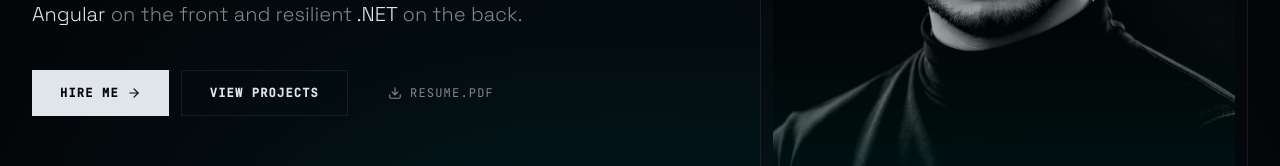
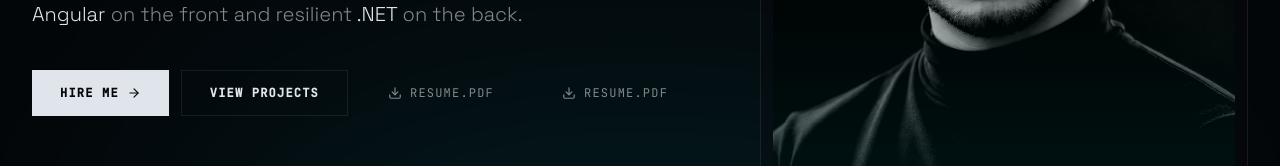
Before and after one commit to ashishvish0105/portfolio, a React (Vite) app: page / in a window 1280 px wide. Shown: the part 458-624 px from the top of the page. Built offline with nearby package versions, Linux system fonts and the light colour scheme; no server answers.

Commit message:
rename pdf or change parth

```diff
--- a/src/components/sections/Hero.jsx
+++ b/src/components/sections/Hero.jsx
@@ -68,6 +68,16 @@ export function Hero() {
             <a
               href="/Document/Ashish_Vishwakarma_Resume_Angulat_DotNet_Dev.pdf"
               download="Ashish_Vishwakarma_Resume_Angulat_DotNet_Dev.pdf"
+              className="inline-flex items-center gap-2 px-4 md:px-7 py-2.5 md:py-3.5 text-muted-foreground font-mono text-xs uppercase tracking-widest hover:text-glow transition-colors whitespace-nowrap"
+            >
+              <Download className="size-3 md:size-3.5" />
+              <span className="hidden sm:inline">Resume.pdf</span>
+              <span className="sm:hidden">Resume</span>
+            </a>
+
+            <a
+              href="/assets/Ashish_Vishwakarma.pdf"
+              download="Ashish_Vishwakarma.pdf"
               className="inline-flex items-center gap-2 px-4 md:px-7 py-2.5 md:py-3.5 text-muted-foreground font-mono text-xs uppercase tracking-widest hover:text-glow transition-colors whitespace-nowrap"
             >
               <Download className="size-3 md:size-3.5" />
```
Also changed, not shown: 1 other file (tests, documents, lock files or other folders).
